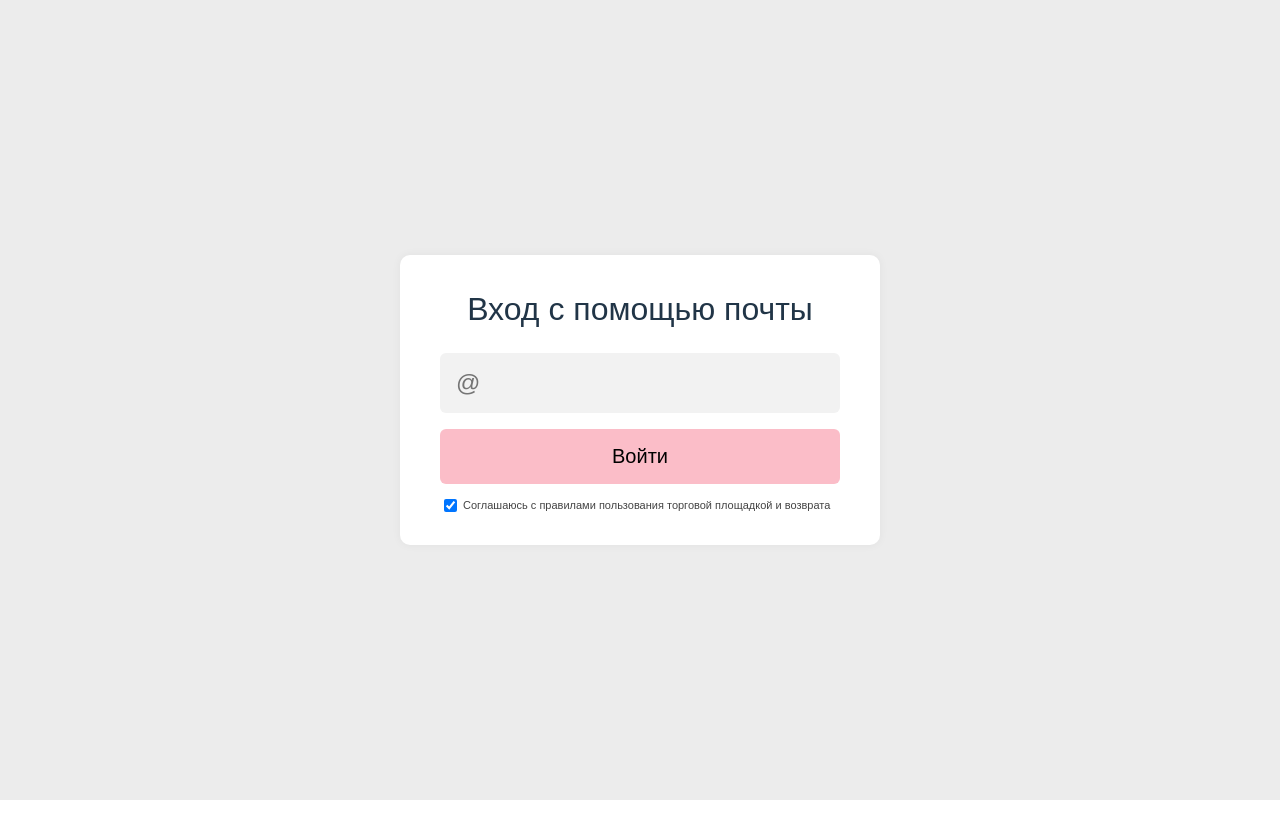
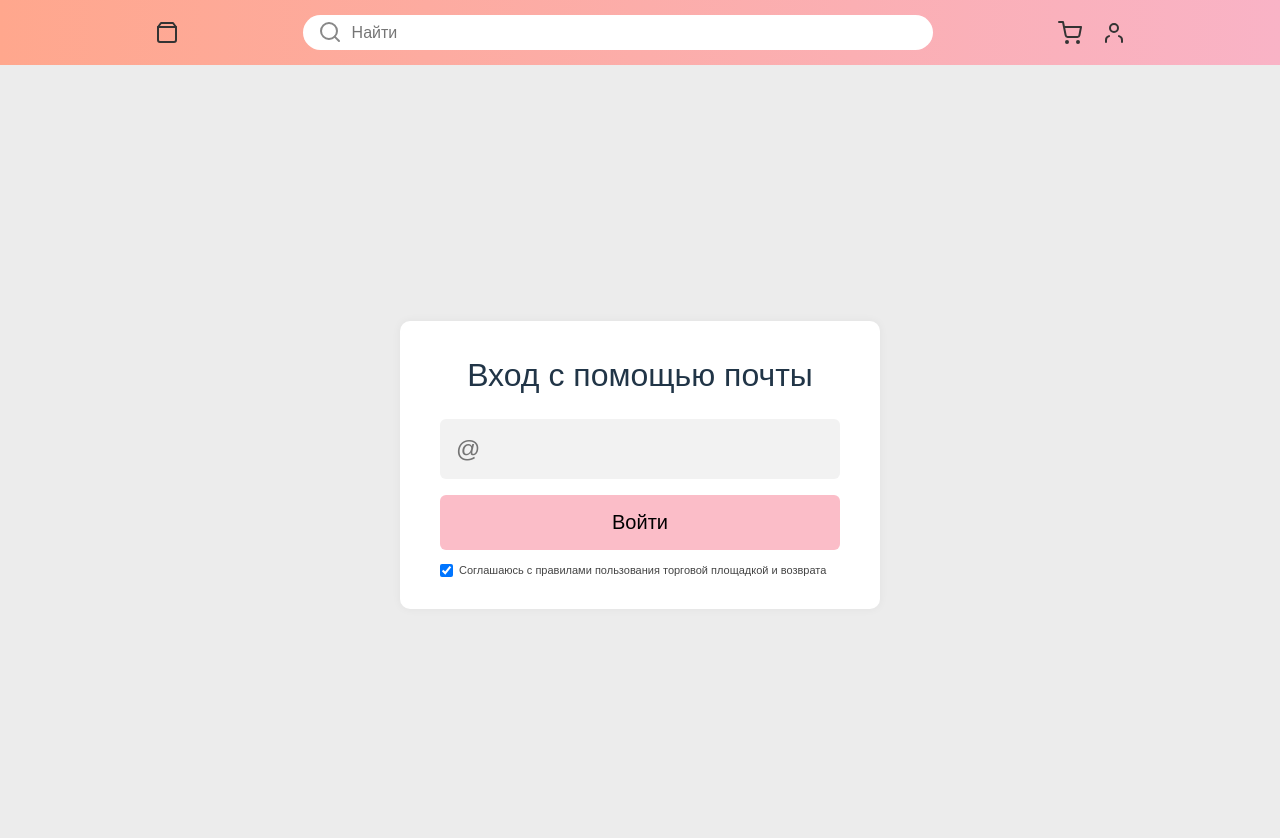
Before and after one commit to n1mpx/web_maker, a React (Vite) app in the folder admin-panel/: page / in a window 1280 px wide. Shown: the top 838 px of the page. Before the commit the page ends 800 px from the top, so only its background shows below. Built offline with nearby package versions, Linux system fonts and the light colour scheme; no server answers.

Commit message:
добавил хеддер

```diff
--- a/admin-panel/index.html
+++ b/admin-panel/index.html
@@ -1,12 +1,49 @@
+
 <!doctype html>
-<html lang="en">
+<html lang="ru">
   <head>
     <meta charset="UTF-8" />
     <link rel="icon" type="image/svg+xml" href="/vite.svg" />
     <meta name="viewport" content="width=device-width, initial-scale=1.0" />
+    <link rel="stylesheet" href="./src/styles/header.css">
     <title>Web Maker</title>
   </head>
   <body>
+    <header class="header">
+      <div class="left-icon">
+        <svg width="24" height="24" fill="none" stroke="currentColor" stroke-width="2"
+             stroke-linecap="round" stroke-linejoin="round" class="icon">
+          <path d="M6 2L3 6v13a2 2 0 0 0 2 2h14a2 2 0 0 0 2-2V6l-3-4z"/>
+          <line x1="3" y1="6" x2="21" y2="6"/>
+        </svg>
+      </div>
+
+      <div class="search-container">
+        <svg class="search-icon" width="25" height="25" fill="none" stroke="currentColor"
+             stroke-width="2" stroke-linecap="round" stroke-linejoin="round">
+          <circle cx="11" cy="11" r="8"/>
+          <line x1="21" y1="21" x2="16.65" y2="16.65"/>
+        </svg>
+        <input type="text" class="search-input" placeholder="Найти" />
+      </div>
+
+      <div class="right-icons">
+        <svg width="24" height="24" fill="none" stroke="currentColor" stroke-width="2"
+             stroke-linecap="round" stroke-linejoin="round" class="icon">
+          <circle cx="9" cy="21" r="1"/>
+          <circle cx="20" cy="21" r="1"/>
+          <path d="M1 1h4l2.68 13.39a2 2 0 0 0 2 1.61h9.72a2 2 0 0 0 2-1.61L23 6H6"/>
+        </svg>
+
+        <svg width="24" height="24" fill="none" stroke="currentColor" stroke-width="2"
+             stroke-linecap="round" stroke-linejoin="round" class="icon">
+          <path d="M20 21v-2a4 4 0 0 0-3-3.87"/>
+          <path d="M4 21v-2a4 4 0 0 1 3-3.87"/>
+          <circle cx="12" cy="7" r="4"/>
+        </svg>
+      </div>
+    </header>
+
     <div id="root"></div>
     <script type="module" src="/src/main.tsx"></script>
   </body>
--- /dev/null
+++ b/admin-panel/src/styles/header.css
@@ -0,0 +1,50 @@
+* {
+    margin: 0;
+    padding: 0;
+    font-family: Arial, sans-serif;
+  }
+
+  .header {
+    display: flex;
+    justify-content: space-evenly;
+    align-items: center;
+    padding: 15px 30px;
+    background: linear-gradient(to right, #ffa78d, #f9b3c6);
+  }
+
+  .left-icon,
+  .right-icons {
+    display: flex;
+    align-items: center;
+    gap: 20px;
+  }
+
+  .icon {
+    width: 24px;
+    height: 24px;
+    color: #333;
+    cursor: pointer;
+  }
+
+  .search-container {
+    display: flex;
+    align-items: center;
+    background-color: white;
+    border-radius: 20px;
+    padding: 5px 15px;
+    width: 50%;
+    max-width: 600px;
+  }
+
+  .search-icon {
+    margin-right: 10px;
+    color: #888;
+  }
+
+  .search-input {
+    border: none;
+    outline: none;
+    width: 100%;
+    font-size: 16px;
+    background: transparent;
+  }
```
